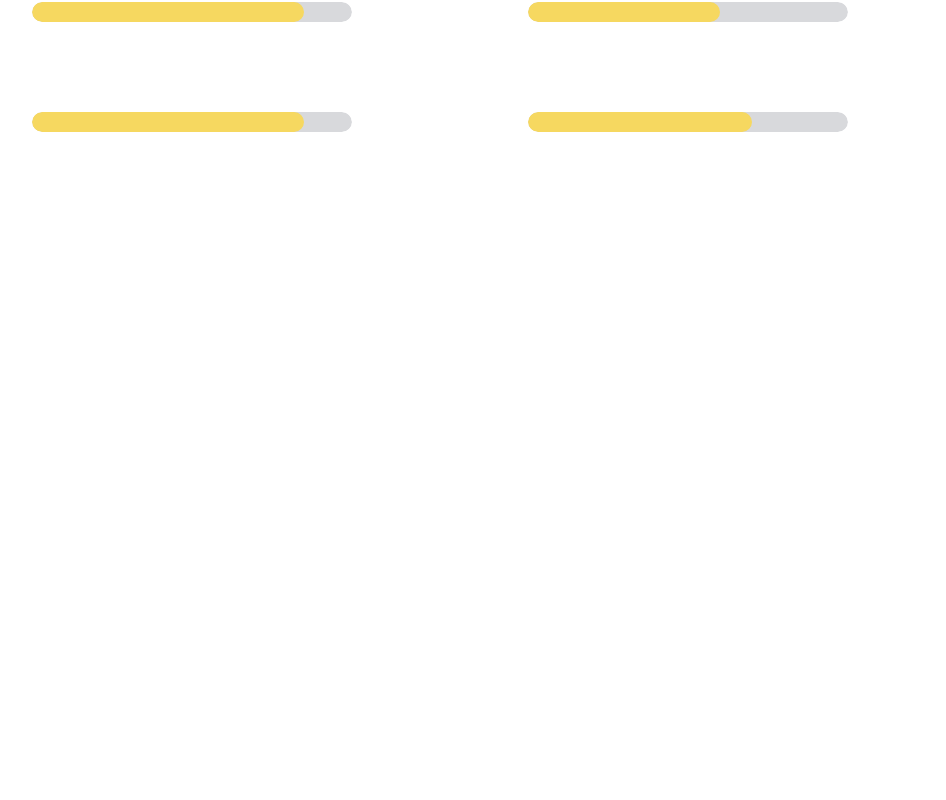
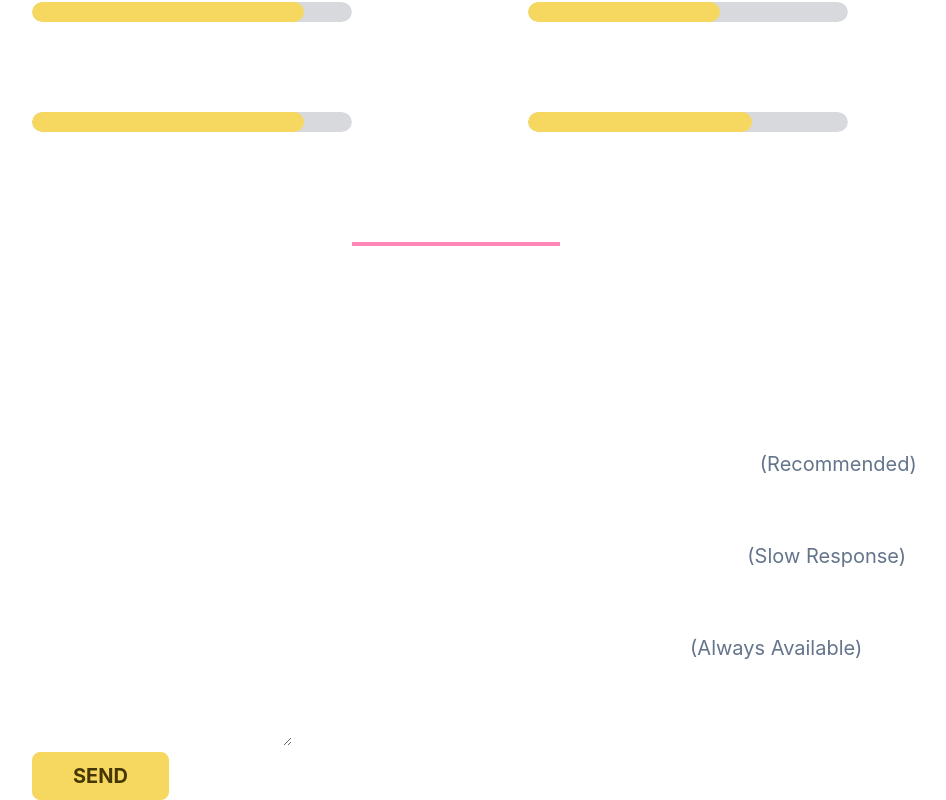
Before and after one commit to Masum-WebD/my-portfolio, a React (Create React App) app: page / in a window 1280 px wide. Shown: the part 1620-2420 px from the top of the page, without its empty margins (256-1202 px from the left). Before the commit the page ends 1778 px from the top, so only its background shows below. Built offline with nearby package versions, Linux system fonts and the light colour scheme.

Commit message:
contact from add

```diff
--- a/src/component/Contact.js
+++ b/src/component/Contact.js
@@ -4,8 +4,27 @@ const Contact = () => {
   return (
     <div>
       <div className="flex justify-center mt-14">
-        <h1 className="text-4xl text-white font-bold ">About me </h1>
+        <h1 className="text-4xl text-white font-bold  ">Contact</h1>
         <div className="w-52 mt-7 ml-1 h-1 bg-[#FF87B7]"></div>
+      </div>
+      <div className='ml-72 grid lg:grid-cols-2 sm:grid-cols-1 mt-20'>
+          <div>
+              <label className='text-white text-xl' htmlFor="">Name: </label><br />
+              <input className='rounded h-10 w-[260px]' type="text"  /><br />
+              <label className='text-white text-xl ' htmlFor="">Email: </label><br />
+              <input className='mb-2 h-10 w-[260px] rounded' type="email"  /><br />
+              <label className='text-white text-xl ' htmlFor="">Comment: </label><br />
+              <textarea className='rounded w-[260px]' name="" id="" cols="30" rows="10"></textarea><br />
+              <button class="btn btn-secondary text-xl font-bold px-10">Send</button>
+          </div>
+          <div className='mt-20'>
+              <h1 className="text-3xl text-white font-bold ">Email</h1>
+              <p className="text-white text-xl mb-7">masummx3@gamil.com <span className='text-slate-500'>(Recommended)</span></p>
+              <h1 className="text-3xl text-white font-bold ">Telegram</h1>
+              <p className="text-white text-xl mb-7">https://t.me/masummx <span className='text-slate-500'>(Slow Response) </span></p>
+              <h1 className="text-3xl text-white font-bold ">WhatsApp</h1>
+              <p className="text-white text-xl mb-7">+8801860871112 <span className='text-slate-500'>(Always Available) </span></p>
+          </div>
       </div>
     </div>
   );
--- a/src/component/Home.js
+++ b/src/component/Home.js
@@ -3,6 +3,7 @@ import Identity from './Identity';
 import Navbar from './Navbar';
 import About from './About'
 import Skills from './Skills';
+import Contact from './Contact';
 
 const Home = () => {
     return (
@@ -11,6 +12,7 @@ const Home = () => {
            <Identity></Identity>
            <About></About>
            <Skills></Skills>
+           <Contact></Contact>
         </div>
     );
 };
```
